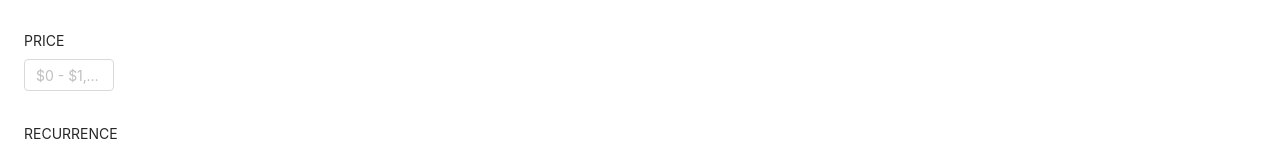
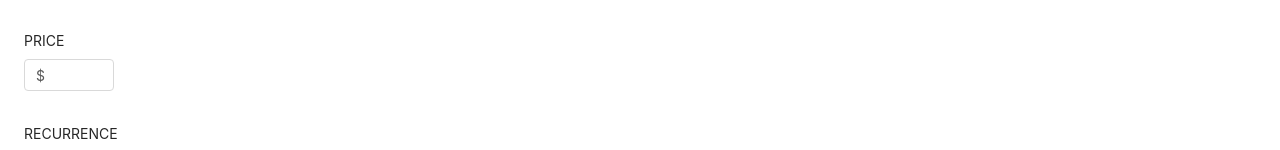
Before and after one commit to Tuna-Shih/maven-note, a Next.js app: page / in a window 1280 px wide. Both pictures are taken after a click on the button "New Service". Shown: the part 421-571 px from the top of the page. Built offline with nearby package versions, Linux system fonts and the light colour scheme.

Commit message:
(feat)improve (#12)
* feat: improve

* refactor: value

* feat: /n

```diff
--- a/src/components/Service.js
+++ b/src/components/Service.js
@@ -82,7 +82,12 @@ const Service = () => {
           </FormItem>
 
           <FormItem rules={[{ required: true }]} name="price" label="PRICE">
-            <InputNumber min={0} max={1000000} placeholder="$0 - $1,000,000" />
+            <InputNumber
+              formatter={value => `$ ${value}`}
+              min={0}
+              max={1000000}
+              placeholder="$0 - $1,000,000"
+            />
           </FormItem>
 
           <FormItem
--- a/src/components/ServiceCategory.js
+++ b/src/components/ServiceCategory.js
@@ -14,6 +14,7 @@ const ServiceCategory = forwardRef(({ value, ...props }, ref) => {
     <AutoComplete
       {...props}
       ref={ref}
+      value={value}
       notFoundContent={
         <div>
           <span>{'Create'}</span>
--- a/src/components/Services.js
+++ b/src/components/Services.js
@@ -1,5 +1,6 @@
-import React, { useState } from 'react';
+import React, { useState, useCallback } from 'react';
 import emptyFunction from 'fbjs/lib/emptyFunction';
+import { v4 as uuidv4 } from 'uuid';
 
 const ServiceContext = React.createContext({
   services: [],
@@ -15,10 +16,14 @@ const Provider = ({ children }) => {
     <ServiceContext.Provider
       value={{
         services,
-        add: data => {
-          setServices([data, ...services]);
-        },
+
+        add: useCallback(
+          data => setServices([{ ...data, id: uuidv4() }, ...services]),
+          [services],
+        ),
+
         remove: emptyFunction,
+
         edit: emptyFunction,
       }}
     >
--- a/src/components/hooks/useOnFinish.js
+++ b/src/components/hooks/useOnFinish.js
@@ -1,5 +1,4 @@
 import { useCallback, useContext } from 'react';
-import { v4 as uuidv4 } from 'uuid';
 
 import ServiceContext from '../Services';
 
@@ -8,7 +7,7 @@ export default (form, setVisible) => {
 
   return useCallback(
     data => {
-      add({ ...data, id: uuidv4() });
+      add(data);
       form.resetFields();
       setVisible(false);
     },
--- a/src/components/styles/Header.less
+++ b/src/components/styles/Header.less
@@ -1,5 +1,6 @@
 .root {
   position: fixed;
+  margin-top: 10px;
 
   :global(.ant-btn.ant-btn-primary) {
     background-color: white;
--- a/src/components/styles/Home.less
+++ b/src/components/styles/Home.less
@@ -5,11 +5,11 @@
 
 .header {
   align-self: center;
-  width: 104px;
-  height: 16px;
   font-family: Muli-Regular_;
   font-size: 14px;
   font-weight: 800;
+  margin-top: 14px;
+  color: black;
 }
 
 button[ant-click-animating-without-extra-node]:after {
```
